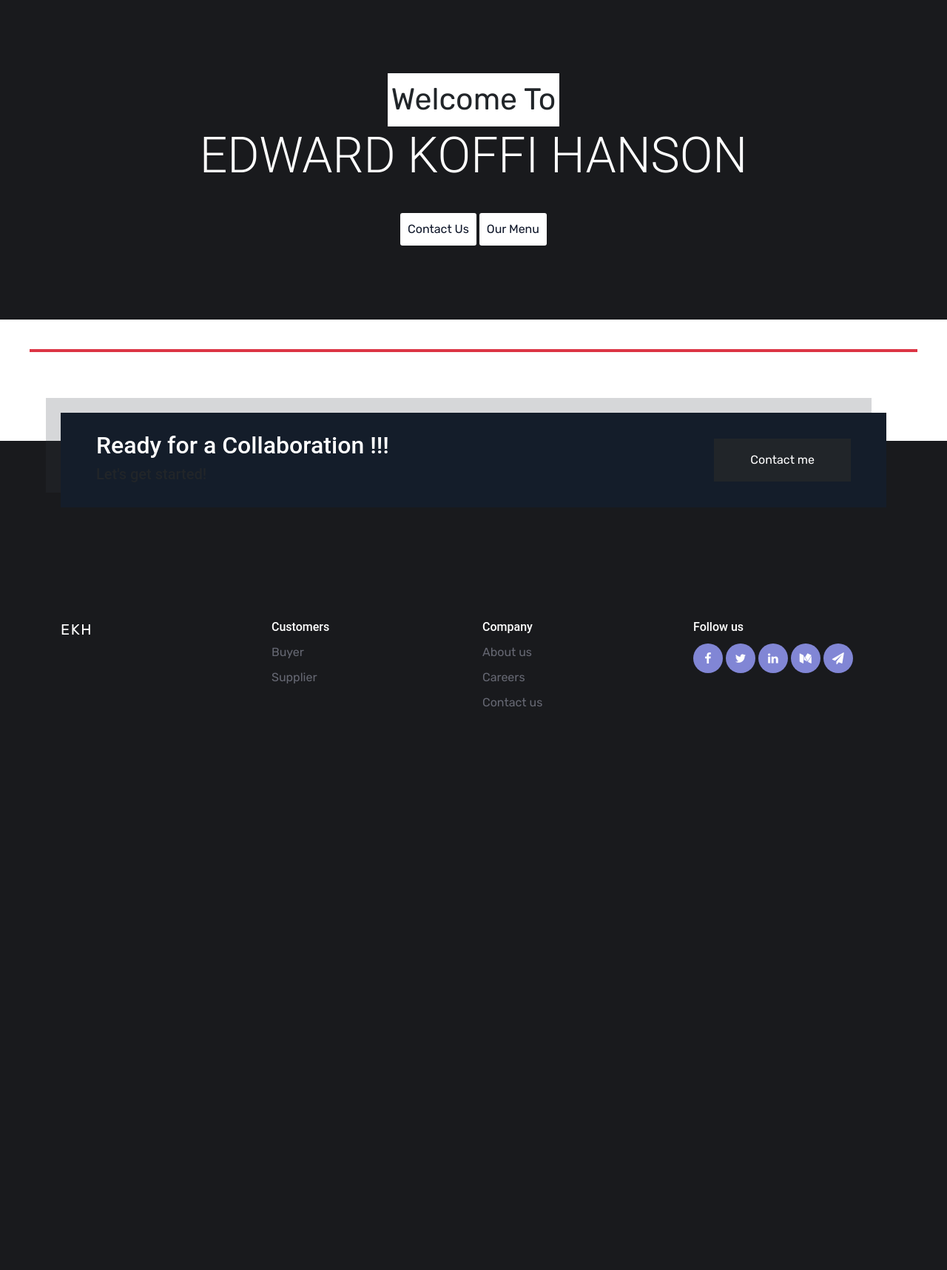
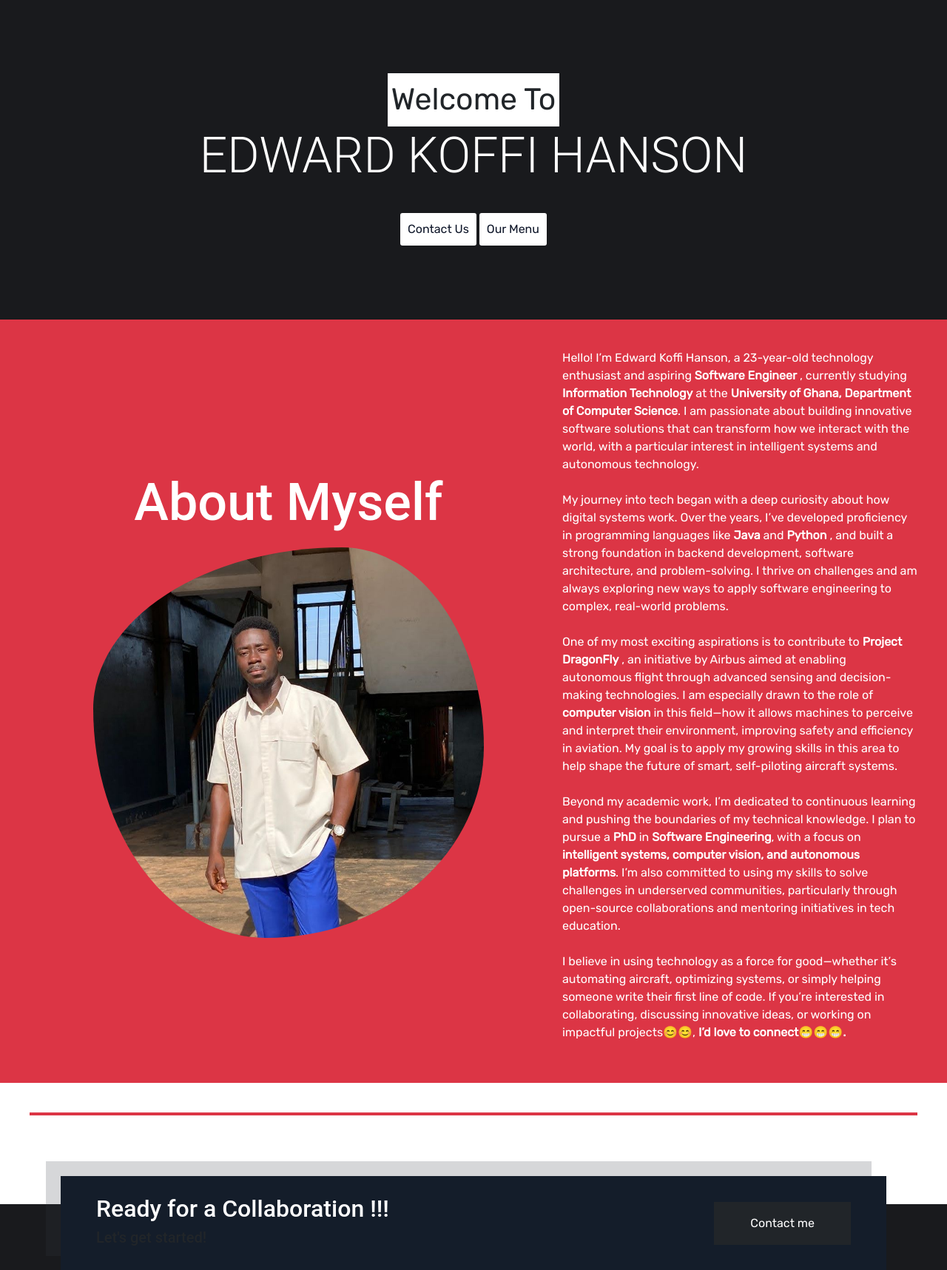
Before and after one commit to Eddie-hanson/Portforlio-website, a Django app: page / in a window 1280 px wide. Shown: the part 69-1786 px from the top of the page at 74% size. Before the commit the page ends 1024 px from the top, so only its background shows below. Run offline with Django 5.2, Linux system fonts and the light colour scheme; some libraries are stand-ins or nearby versions; some web fonts are replaced.

Commit message:
Add detailed personal introduction and aspirations to index.html

```diff
--- a/templates/index.html
+++ b/templates/index.html
@@ -1,6 +1,34 @@
 {% extends "base.html" %}
 {% load static %}
 {% block content %}
+
+<div class="app" id="app">
+<div class="discover" id="about">
+    <h2>
+      About <span class="text-danger"></span> Myself
+    </h2>
+    <img src="{% static 'assests/img.jpg' %}" alt="" />
+  </div>
+<p>
+Hello! I’m Edward Koffi Hanson, a 23-year-old technology enthusiast and aspiring <strong>Software Engineer</strong> , currently studying <strong>Information Technology</strong> at the <strong>University of Ghana, Department of Computer Science</strong>. I am passionate about building innovative software solutions that can
+transform how we interact with the world, with a particular interest in intelligent systems and autonomous technology.
+
+<br> <br>My journey into tech began with a deep curiosity about how digital systems work. Over the years, I’ve developed proficiency in programming languages like <strong>Java</strong>  and <strong>Python</strong> , and built a strong foundation in backend development,
+software architecture, and problem-solving. I thrive on challenges and am always exploring new ways to apply software engineering to complex, real-world problems.
+
+<br> <br>One of my most exciting aspirations is to contribute to <strong>Project DragonFly</strong> , an initiative by Airbus aimed at enabling autonomous flight through advanced sensing and decision-making technologies. I am especially drawn
+ to the role of <strong>computer vision</strong> in this field—how it allows machines to perceive and interpret their environment, improving safety and efficiency in
+aviation. My goal is to apply my growing skills in this area to help shape the future of smart,
+self-piloting aircraft systems.
+
+<br> <br>Beyond my academic work, I’m dedicated to continuous learning and pushing the boundaries of my technical knowledge. I plan to pursue a <strong>PhD</strong> in
+ <strong>Software Engineering</strong>, with a focus on <strong>intelligent systems, computer vision, and autonomous platforms</strong>.
+ I’m also committed to using my skills to solve challenges in underserved communities, particularly through open-source
+collaborations and mentoring initiatives in tech education.
+
+<br> <br>I believe in using technology as a force for good—whether it’s automating aircraft, optimizing systems, or simply helping someone write their first line of code. If you’re interested in collaborating, discussing innovative ideas, or working on impactful projects😊😊, <strong> I’d love to connect😁😁😁.</strong>
+</div>
+</p>
   {% comment %} <div class="divider"></div>
   <div class="divider"></div>
   <div class="app" id="app">
```
Also changed, not shown: templates/about.html (+1 -6 lines).
